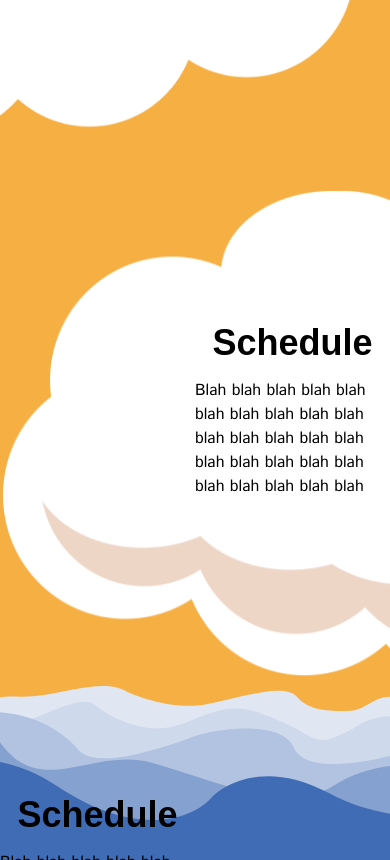
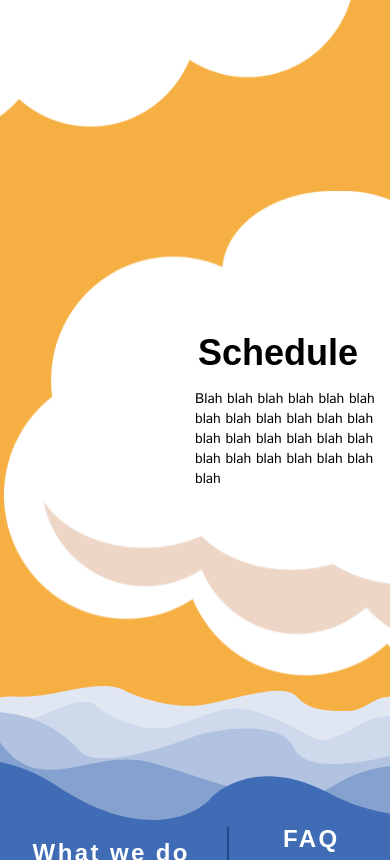
Before and after one commit to anishfish2/ArtEtcWebsiteV3, a Next.js app in the folder art-etc-website/: page / in a window 390 px wide. Shown: the part 1140-2000 px from the top of the page. Built offline with nearby package versions, Linux system fonts and the light colour scheme; a web font is replaced by a local one.

Commit message:
Almost finished full responsive to calendar

```diff
--- a/art-etc-website/app/page.tsx
+++ b/art-etc-website/app/page.tsx
@@ -5,6 +5,9 @@ import barcode from './art/Art Etc.exe.png'
 import cloud1 from './art/clouds.png'
 import cloud2 from './art/clouds2.png'
 import waves from './art/waves.svg'
+import pinkwave from './art/pinkwave.svg'
+
+import line1 from './art/line.svg'
 
 import { Gamja_Flower, Istok_Web, Poppins } from 'next/font/google'
 const gamja = Gamja_Flower({ weight: '400', subsets: ['latin'] })
@@ -63,9 +66,9 @@ export default function Home() {
           alt="Image 1"
           className="animate-move-horizontal-right"
         />
-        <div className="absolute w-1/2 top-0 left-12 right-0 bottom-0 flex flex-col justify-center items-start text-white font-semibold ">
+        <div className="absolute w-1/2 2xl:w-1/3 top-0 left-12 right-0 bottom-0 flex flex-col justify-center items-start text-white font-semibold ">
           <p className="text-black text-4xl sm:text-6xl lg:text-9xl">About Us</p>
-          <p className={`text-black text-md sm:text-xl lg:text-2xl w-full lg:w-2/3 pt-4 lg:pt-12 ${istok.className}`}>Blah blah blah blah blah blah blah blah blah blah blah blah blah blah blah blah blah blah blah blah blah blah blah blah blah </p>
+          <p className={`text-black text-sm sm:text-lg md:xl lg:text-2xl w-full lg:w-2/3 pt-4 lg:pt-12 ${istok.className}`}>Blah blah blah blah blah blah blah blah blah blah blah blah blah blah blah blah blah blah blah blah blah blah blah blah blah </p>
         </div>
       </div>
 
@@ -75,9 +78,9 @@ export default function Home() {
           alt="Image 1"
           className="animate-move-horizontal-left relative right-0"
         />
-        <div className="absolute w-1/2 top-0 right-0 bottom-0 flex flex-col justify-center items-center text-white font-semibold ">
-          <p className="text-black text-4xl sm:text-6xl lg:text-9xl left-40">Schedule</p>
-          <p className={`text-black text-md sm:text-xl lg:text-2xl w-full lg:w-2/3 pt-4 lg:pt-12 ${istok.className}`}>Blah blah blah blah blah blah blah blah blah blah blah blah blah blah blah blah blah blah blah blah blah blah blah blah blah </p>
+        <div className="absolute w-1/2 2xl:w-1/3 top-0 right-0 bottom-0 flex flex-col justify-center items-end text-white font-semibold ">
+          <p className="text-black text-4xl sm:text-6xl lg:text-9xl left-0 pr-8">Schedule</p>
+          <p className={`text-black text-sm sm:text-lg md:xl lg:text-2xl w-full lg:w-2/3 pt-4 lg:pt-12 ${istok.className}`}>Blah blah blah blah blah blah blah blah blah blah blah blah blah blah blah blah blah blah blah blah blah blah blah blah blah </p>
         </div>
       </div>
       <div className="relative overflow-hidden">
@@ -86,11 +89,47 @@ export default function Home() {
           alt="Image 1"
           className="w-full"
         />
-        <div className="absolute w-1/2 top-0 left-0 right-0 bottom-0 flex flex-col justify-center items-center text-white font-semibold ">
-          <p className="text-black text-4xl sm:text-6xl lg:text-9xl">Schedule</p>
-          <p className={`text-black text-md sm:text-xl lg:text-2xl w-full lg:w-2/3 pt-4 lg:pt-12 ${istok.className}`}>Blah blah blah blah blah blah blah blah blah blah blah blah blah blah blah blah blah blah blah blah blah blah blah blah blah </p>
+        <div className="absolute w-full pt-24 top-0 left-0 right-0 bottom-0 flex flex-row justify-evenly items-center text-white font-semibold ">
+          <div className="w-1/2 xl:w-1/3 pt-24 top-0 left-0 right-0 bottom-0 flex flex-col justify-center items-center text-white font-semibold ">
+            <p className="text-2xl sm:text-6xl lg:text-7xl 2xl:text-9xl tracking-widest">What we do</p>
+            <p className={`text-xxs sm:text-xs md:text-xs lg:text-xl 2xl:text-3xl w-full lg:w-2/3 pt-4 pb-48 sm:pb-40 md:pb-20 xl:pb-0 ${istok.className}`}>Ooga booga ooga moogoa sosososo lelelelea lisnflsienfl iaesnflasingls indglisdn flskdnflksdn flskdnfl skd nflsknf Ooga booga ooga moogoa sosososo lelelelea lisnflsienfl iaesnflasingls indglisdn flskdnflksdn flskdnfl skd nflsknf Ooga booga ooga moogoa sosososo lelelelea lisnflsienfl iaesnflasingls indglisdn flskdnflksdn flskdnfl skd nflsknf</p>
+          </div>
+          <Image
+          src={line1}
+          alt="Image 1"
+          className=" h-1/2 mb-20 md:mb-8"
+        />
+        <div className="w-1/3 pb-12 top-0 left-0 right-0 bottom-0 flex flex-col justify-center items-center text-white font-semibold ">
+            <p className="text-2xl sm:text-6xl lg:text-7xl 2xl:text-9xl tracking-widest">FAQ</p>
+            <p className={`text-xs sm:text-md md:text-xl lg:text-2xl 2xl:text-3xl w-3/4 lg:w-2/3 pt-4 sm:pt-8 lg:pt-8 ${istok.className}`}>Q: Question 1</p>
+            <p className={`text-xs sm:text-md md:text-xl lg:text-2xl 2xl:text-3xl w-3/4 lg:w-2/3 ${istok.className}`}>A: Question 1</p>
+            <p className={`text-xs sm:text-md md:text-xl lg:text-2xl 2xl:text-3xl w-3/4 lg:w-2/3 pt-4 sm:pt-8 lg:pt-12 ${istok.className}`}>Q: Question 2</p>
+            <p className={`text-xs sm:text-md md:text-xl lg:text-2xl 2xl:text-3xl w-3/4 lg:w-2/3 pb-20 sm:pb-0 ${istok.className}`}>A: Question 2</p>
+          </div>
+        </div>
+        <div className="text-4xl md:text-7xl pl-12 tracking-widest">Calendar</div>
+      </div>
+      <div className="flex flex-col justify-center items-center pt-8">
+        <div className="w-3/4 h-100 bg-white rounded-2xl"></div>
+      </div>
+      <div className="relative overflow-hidden">
+        <Image
+          src={pinkwave}
+          alt="Image 1"
+          className="w-full"
+        />
+        <p className="absolute bottom-200 pl-8 text-4xl sm:text-6xl lg:text-7xl tracking-widest">Showcase</p>
+        <div className="absolute w-full pt-24 top-0 left-0 right-0 bottom-60 flex flex-row justify-around items-center text-white font-semibold ">
+          <div className="w-2/3 pt-8 top-0 left-0 right-0 bottom-0 flex flex-col justify-center items-center text-white font-semibold ">
+
+            <p className={`text-xxs sm:text-sm lg:text-2xl w-full lg:w-2/3 pt-0 lg:pt-12 ${istok.className}`}>Ooga booga ooga moogoa sosososo lelelelea lisnflsienfl iaesnflasingls indglisdn flskdnflksdn flskdnfl skd nflsknf Ooga booga ooga moogoa sosososo lelelelea lisnflsienfl iaesnflasingls indglisdn flskdnflksdn flskdnfl skd nflsknf Ooga booga ooga moogoa sosososo lelelelea lisnflsienfl iaesnflasingls indglisdn flskdnflksdn flskdnfl skd nflsknf</p>
+
+          </div>
+          <div className="w-1/4 h-100 bg-white rounded-2xl"></div>
+
         </div>
       </div>
     </div>
+
   )
 }
--- a/art-etc-website/tailwind.config.ts
+++ b/art-etc-website/tailwind.config.ts
@@ -14,7 +14,10 @@ const config: Config = {
           'conic-gradient(from 180deg at 50% 50%, var(--tw-gradient-stops))',
       },
       screens: {
-        '1.5xl': '2000px',  // Customize the breakpoint for screens > 2000px
+        '1.5xl': '2000px',
+      },
+      fontSize: {
+        'xxs': '0.5rem',
       },
       spacing: {
         '100': '25rem',
```
Also changed, not shown: art-etc-website/app/art/line.svg (added), art-etc-website/app/art/pinkwave.svg (added).
